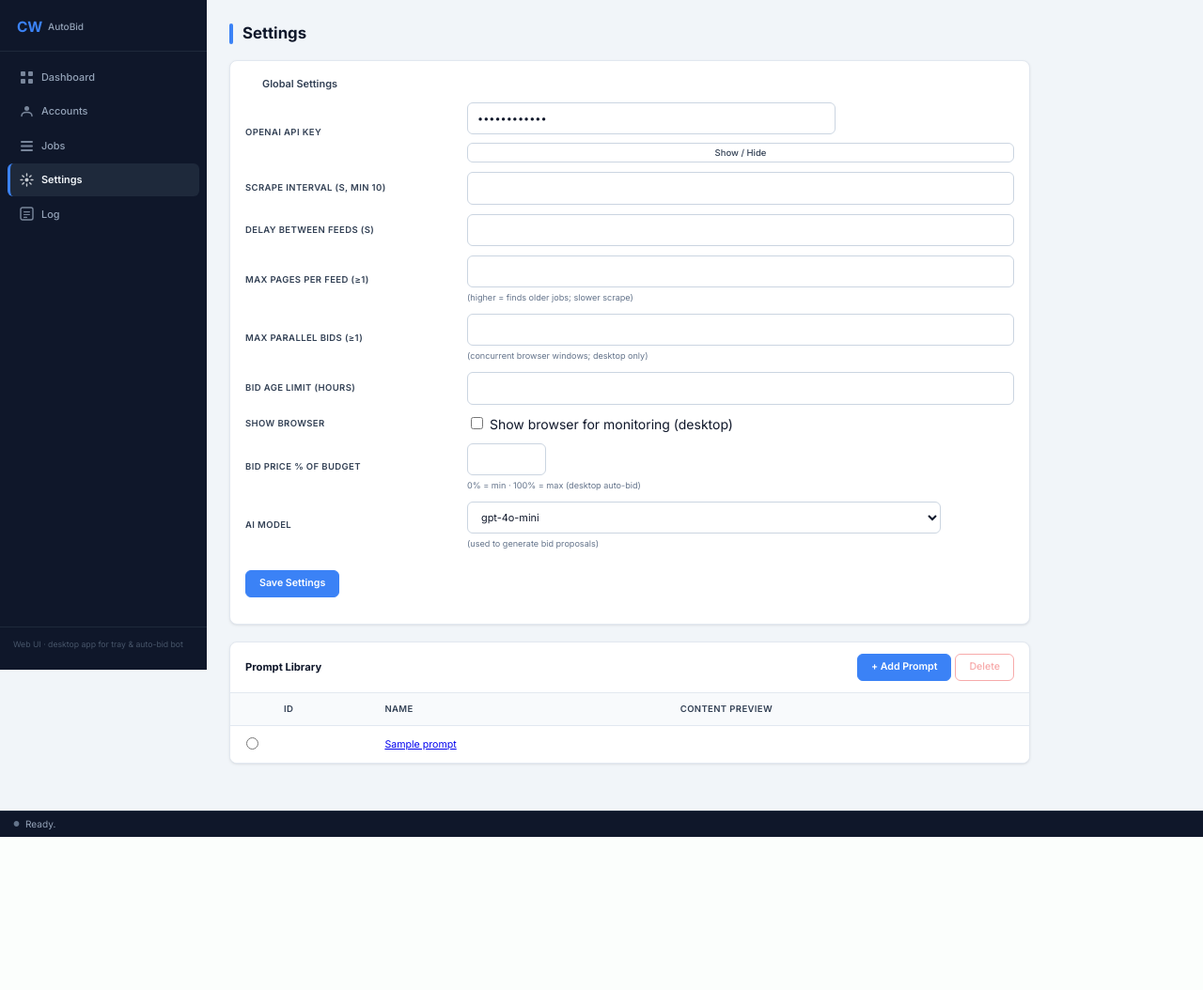
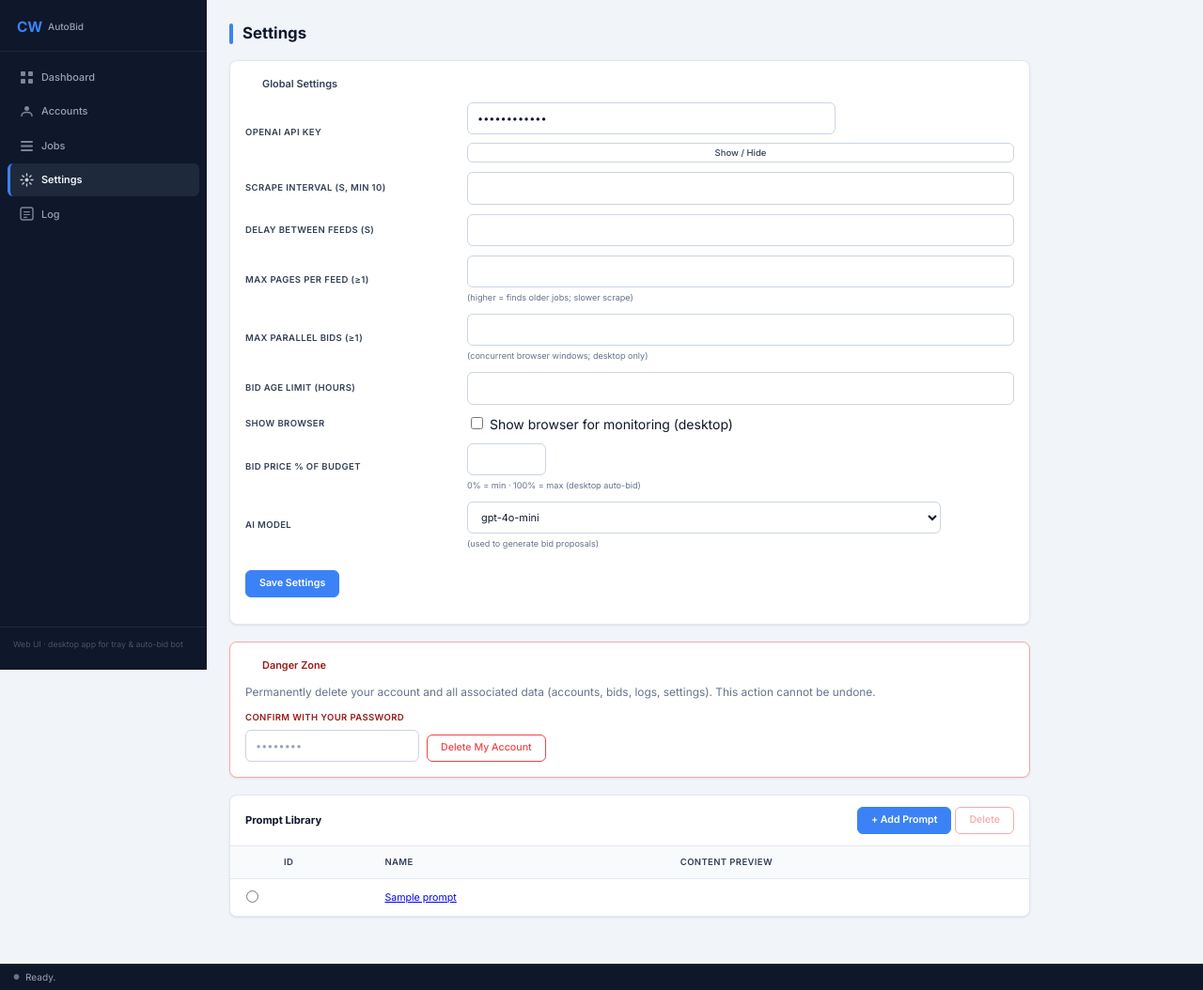
Before and after one commit to Nexar-Bit/CWB_web, a FastAPI app: page /settings in a window 1280 px wide. Shown: the part 59-1113 px from the top of the page at 94% size. Before the commit the page ends 950 px from the top, so only its background shows below. Run offline with FastAPI, Linux system fonts and the light colour scheme; a user stored in the database is signed in; a database or web service that is not in the repository returns one stand-in record (values such as "Sample title"); some libraries are stand-ins or nearby versions.

Commit message:
user's almost feature

```diff
--- a/app.py
+++ b/app.py
@@ -317,6 +317,7 @@
     request: Request,
     nxt: str = Query("/", alias="next", max_length=2500),
     error: str = "",
+    message: str = "",
 ) -> object:
     if getattr(request.state, "user_id", None) is not None:
         return RedirectResponse(_safe_next(nxt), status_code=302)
@@ -328,6 +329,7 @@
             "page_title": "Sign in",
             "next_url": _safe_next(nxt),
             "error": (error or "").strip(),
+            "message": (message or "").strip(),
             "web_token_help": bool(WEB_TOKEN),
         },
     )
@@ -481,6 +483,47 @@
         return RedirectResponse("/dashboard", status_code=302)
     db.set_user_role(uid, "rejected")
     return RedirectResponse("/admin/users?message=User+rejected.", status_code=303)
+
+
+@app.post("/admin/users/{uid}/delete", response_class=HTMLResponse)
+def admin_delete_user(request: Request, uid: int) -> object:
+    if not _is_admin(request):
+        return RedirectResponse("/dashboard", status_code=302)
+    target = db.user_by_id(uid)
+    if not target:
+        return RedirectResponse("/admin/users?message=User+not+found.", status_code=303)
+    if (target.get("email") or "").lower() == db.ADMIN_EMAIL.lower():
+        return RedirectResponse(
+            "/admin/users?message=The+built-in+admin+account+cannot+be+deleted.",
+            status_code=303,
+        )
+    db.delete_user(uid)
+    return RedirectResponse("/admin/users?message=Account+deleted.", status_code=303)
+
+
+@app.post("/account/delete", response_class=HTMLResponse)
+def account_delete_self(
+    request: Request,
+    password: str = Form(""),
+) -> object:
+    uid = _u(request)
+    user = db.user_by_id(uid)
+    if not user:
+        request.session.clear()
+        return RedirectResponse("/login", status_code=303)
+    if (user.get("email") or "").lower() == db.ADMIN_EMAIL.lower():
+        return RedirectResponse(
+            "/settings?error=The+built-in+admin+account+cannot+be+deleted.",
+            status_code=303,
+        )
+    if not authx.verify_password(password or "", str(user.get("password_hash") or "")):
+        return RedirectResponse(
+            "/settings?error=Incorrect+password.+Account+not+deleted.",
+            status_code=303,
+        )
+    db.delete_user(uid)
+    request.session.clear()
+    return RedirectResponse("/login?message=Your+account+has+been+deleted.", status_code=303)
 
 
 # ── Page routes (desktop parity) ──────────────────────────────────────────────
--- a/db.py
+++ b/db.py
@@ -326,6 +326,22 @@
         con.execute(
             "UPDATE users SET role = %s WHERE id = %s AND id != %s",
             (role, user_id, DESKTOP_USER_ID),
+        )
+
+
+def delete_user(user_id: int) -> None:
+    """Delete a user and all their data atomically. The desktop account is protected."""
+    if user_id == DESKTOP_USER_ID:
+        return
+    with _conn() as con:
+        # Delete in FK-safe order; user_settings cascades automatically from the users row.
+        con.execute("DELETE FROM bids    WHERE user_id = %s", (user_id,))
+        con.execute("DELETE FROM logs    WHERE user_id = %s", (user_id,))
+        con.execute("DELETE FROM accounts WHERE user_id = %s", (user_id,))
+        con.execute("DELETE FROM prompts WHERE user_id = %s", (user_id,))
+        con.execute(
+            "DELETE FROM users WHERE id = %s AND id != %s",
+            (user_id, DESKTOP_USER_ID),
         )
 
 
--- a/templates/pages/admin_users.html
+++ b/templates/pages/admin_users.html
@@ -72,6 +72,10 @@
                     <button type="submit" class="btn btn--danger" style="font-size:.8rem;padding:4px 10px">Reject</button>
                   </form>
                   {% endif %}
+                  <form method="post" action="/admin/users/{{ u.id }}/delete" style="display:inline;margin-left:6px"
+                        onsubmit="return confirm('Permanently delete {{ u.email }}? All their data will be removed and cannot be recovered.')">
+                    <button type="submit" class="btn btn--danger" style="font-size:.8rem;padding:4px 10px">Delete</button>
+                  </form>
                 {% else %}
                   <span class="muted" style="font-size:.8em">—</span>
                 {% endif %}
--- a/templates/pages/login.html
+++ b/templates/pages/login.html
@@ -19,6 +19,12 @@
       <div class="auth__card">
         <h1 class="auth__title">Sign in to your account</h1>
 
+        {% if message %}
+        <div class="banner banner--ok" role="status" style="margin-bottom:16px">
+          <svg width="16" height="16" viewBox="0 0 16 16" fill="none" aria-hidden="true"><circle cx="8" cy="8" r="7" stroke="currentColor" stroke-width="1.5"/><path d="M5 8l2.5 2.5L11 5.5" stroke="currentColor" stroke-width="1.5" stroke-linecap="round" stroke-linejoin="round"/></svg>
+          {{ message }}
+        </div>
+        {% endif %}
         {% if error %}
         <div class="banner banner--err" role="alert" style="margin-bottom:16px">
           <svg width="16" height="16" viewBox="0 0 16 16" fill="none" aria-hidden="true"><circle cx="8" cy="8" r="7" stroke="currentColor" stroke-width="1.5"/><path d="M8 5v3.5M8 10.5v.5" stroke="currentColor" stroke-width="1.5" stroke-linecap="round"/></svg>
--- a/templates/pages/settings.html
+++ b/templates/pages/settings.html
@@ -60,6 +60,28 @@
       <p class="toolbar"><button type="submit" class="btn btn--primary">Save Settings</button></p>
     </form>
 
+    {% if not is_admin %}
+    <div class="card" style="padding:16px;border-color:#fca5a5">
+      <h2 class="card__title" style="border:none;padding-top:0;color:#991b1b">Danger Zone</h2>
+      <p style="font-size:.85rem;color:var(--text3);margin:0 0 12px">
+        Permanently delete your account and all associated data (accounts, bids, logs, settings).
+        This action cannot be undone.
+      </p>
+      <form method="post" action="/account/delete"
+            onsubmit="return confirm('Delete your account permanently? This cannot be undone.')">
+        <div style="display:flex;gap:8px;align-items:flex-end;flex-wrap:wrap">
+          <div class="field" style="margin:0">
+            <label class="field__label" for="del-pw" style="color:#991b1b">Confirm with your password</label>
+            <input class="input" id="del-pw" name="password" type="password"
+              required placeholder="••••••••" autocomplete="current-password"
+              style="max-width:22rem" />
+          </div>
+          <button type="submit" class="btn btn--danger">Delete My Account</button>
+        </div>
+      </form>
+    </div>
+    {% endif %}
+
     <div class="card" style="padding:0">
       <div style="display:flex; justify-content:space-between; align-items:center; padding:12px 16px; border-bottom:1px solid var(--border)">
         <h2 class="page__hdr-title" style="margin:0;border:none; padding:0; font-size:0.8rem">Prompt Library</h2>
```
